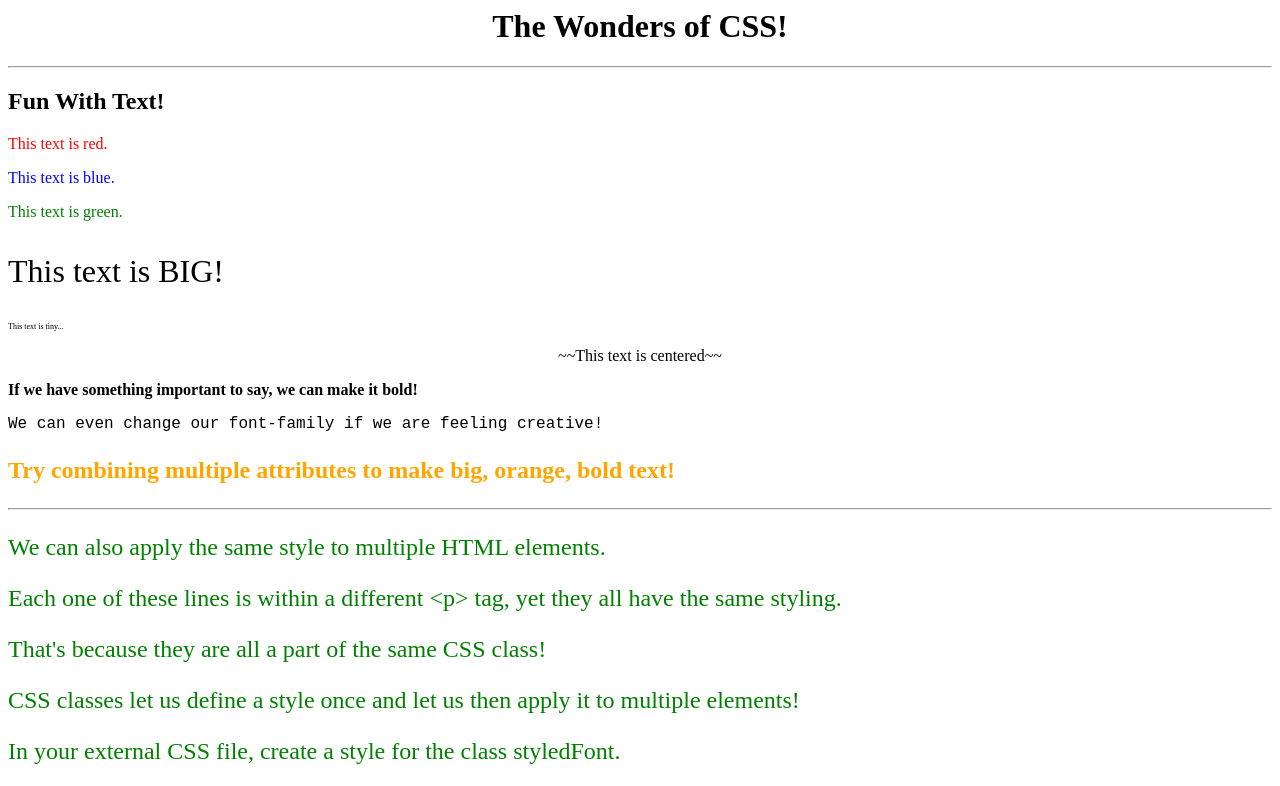
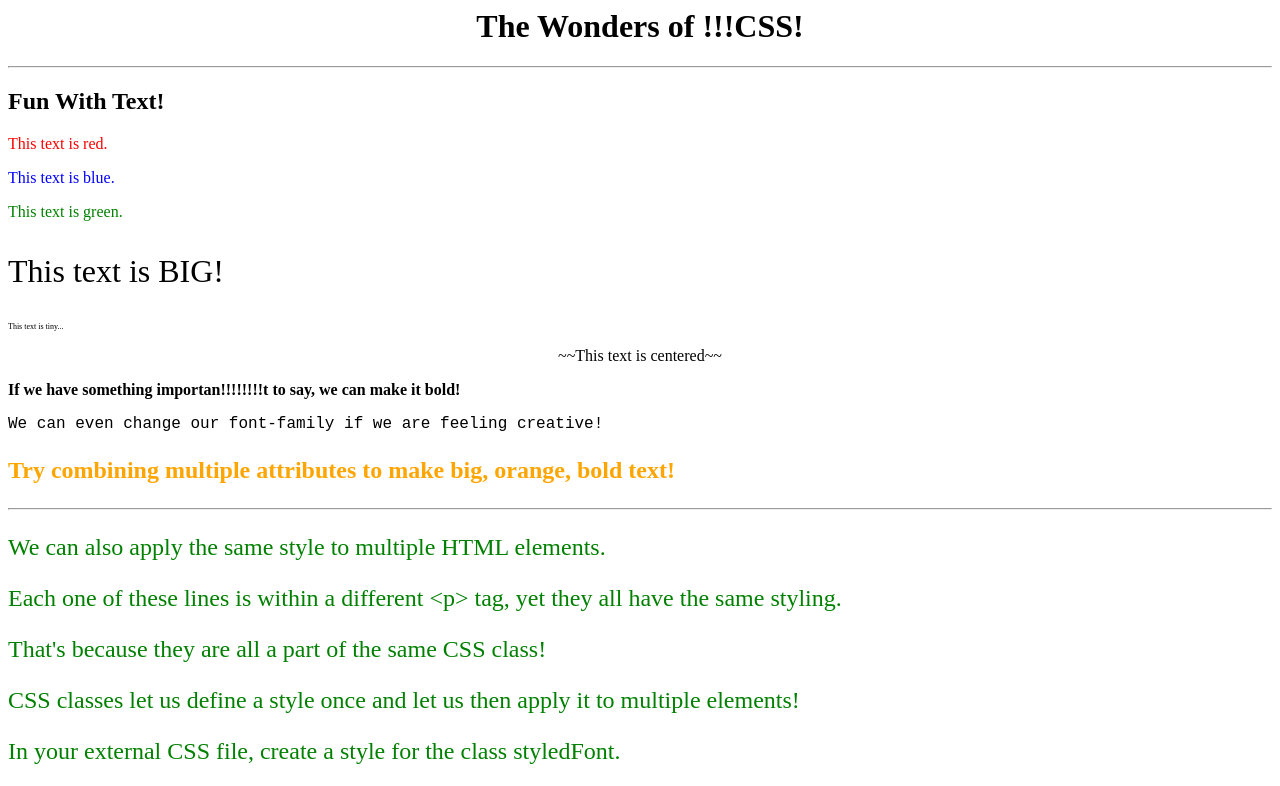
Before and after one commit to RayKilburg/assignment-9, a plain HTML site: page index.html in a window 1280 px wide. Shown: the top 786 px of the page. Drawn offline with Linux system fonts and the light colour scheme.

Commit message:
changed index.html

```diff
--- a/index.html
+++ b/index.html
@@ -1,13 +1,15 @@
 <html>
+
 <head>
     <title>CSS Practice</title>
     <!-- Link to your external CSS -->
     <link rel="stylesheet" href="style.css">
 </head>
+
 <body>
 
     <!-- Center -->
-    <h1>The Wonders of CSS!</h1>
+    <h1>The Wonders of !!!CSS!</h1>
 
     <hr>
 
@@ -26,7 +28,9 @@
     <p class="centerll">~~This text is centered~~</p>
 
     <!-- Bold -->
-    <p><b>If we have something important to say, we can make it bold!</b></p>
+    <p>
+        <b>If we have something importan!!!!!!!!t to say, we can make it bold!</b>
+    </p>
 
     <!-- Change font -->
     <p class="newFont">We can even change our font-family if we are feeling creative!</p>
@@ -46,7 +50,9 @@
 
     <hr>
 
-    <p>Just as classes can be used to style multiple elements, id's are used to style single, unique elements. Give the following image a border by adding style attributes to your external CSS file. (Hint: Remember to include a border width, style, and color.)</p>
+    <p>Just as classes can be used to style multiple elements, id's are used to style single, unique elements. Give the following
+        image a border by adding style attributes to your external CSS file. (Hint: Remember to include a border width, style,
+        and color.)</p>
 
     <!-- Border & id -->
     <img id="styledImage" alt="Picture of the CSS Icon" src="https://www.viewlike.us/wp-content/uploads/2013/04/css3-markup.jpg">
@@ -54,4 +60,5 @@
     <hr>
 
 </body>
+
 </html>
```
